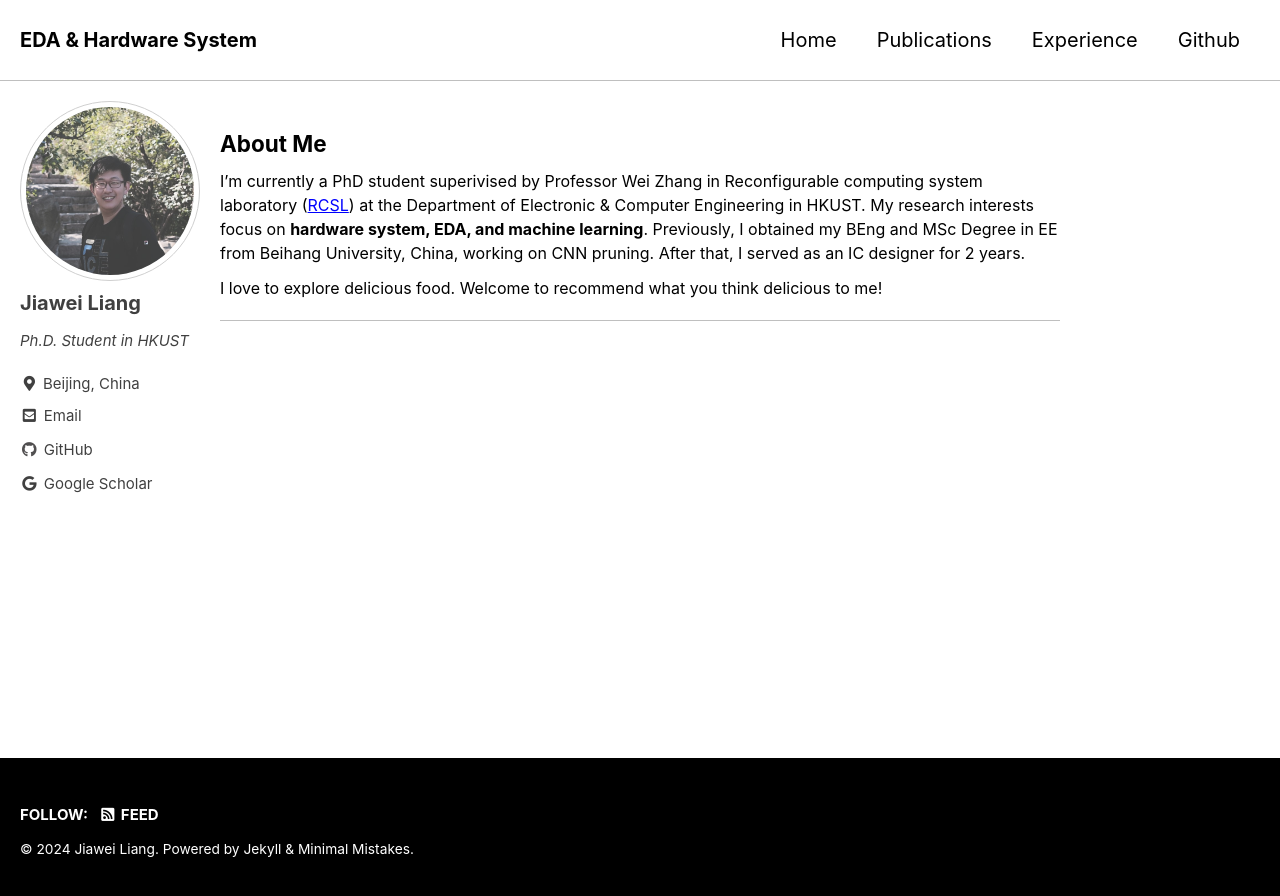
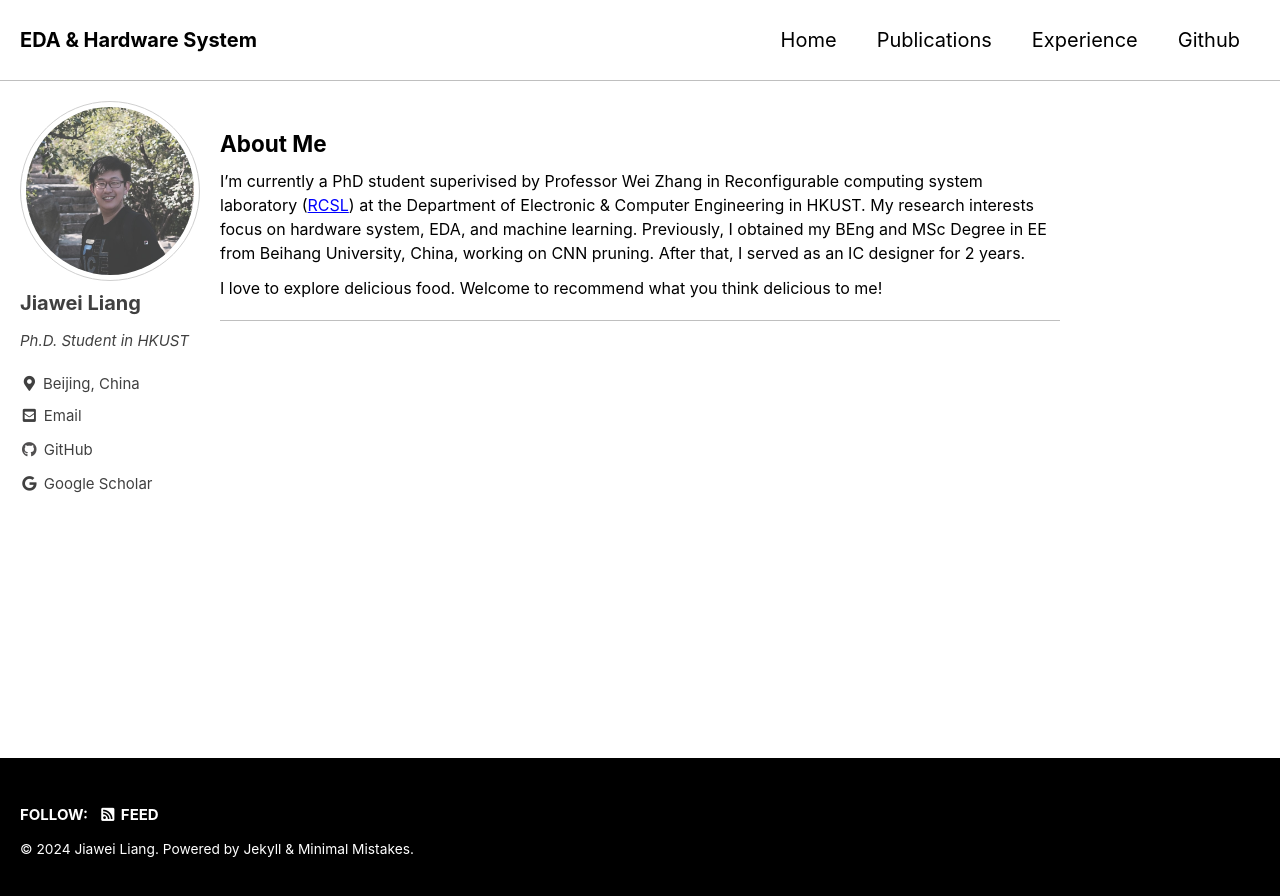
Before and after one commit to MasLiang/MasLiang.github.io, a Jekyll site: the page built from index.md, in a window 1280 px wide. Shown: the top 896 px of the page. Built offline with Jekyll 4.4.1, drawn with Linux system fonts in a browser that asks for light colours; cached includes are drawn as plain includes.

Commit message:
change some details

```diff
--- a/index.md
+++ b/index.md
@@ -5,7 +5,7 @@ order: 1
 ---
 ### About Me
 
-I'm currently a PhD student superivised by Professor Wei Zhang in Reconfigurable computing system laboratory ([RCSL](https://eeweiz.home.ece.ust.hk/index.html)) at the Department of Electronic & Computer Engineering in HKUST. My research interests focus on **hardware system, EDA, and machine learning**.
+I'm currently a PhD student superivised by Professor Wei Zhang in Reconfigurable computing system laboratory ([RCSL](https://eeweiz.home.ece.ust.hk/index.html)) at the Department of Electronic & Computer Engineering in HKUST. My research interests focus on hardware system, EDA, and machine learning.
 Previously, I obtained my BEng and MSc Degree in EE from Beihang University, China, working on CNN pruning. After that, I served as an IC designer for 2 years.
 
 I love to explore delicious food. Welcome to recommend what you think delicious to me!
```
